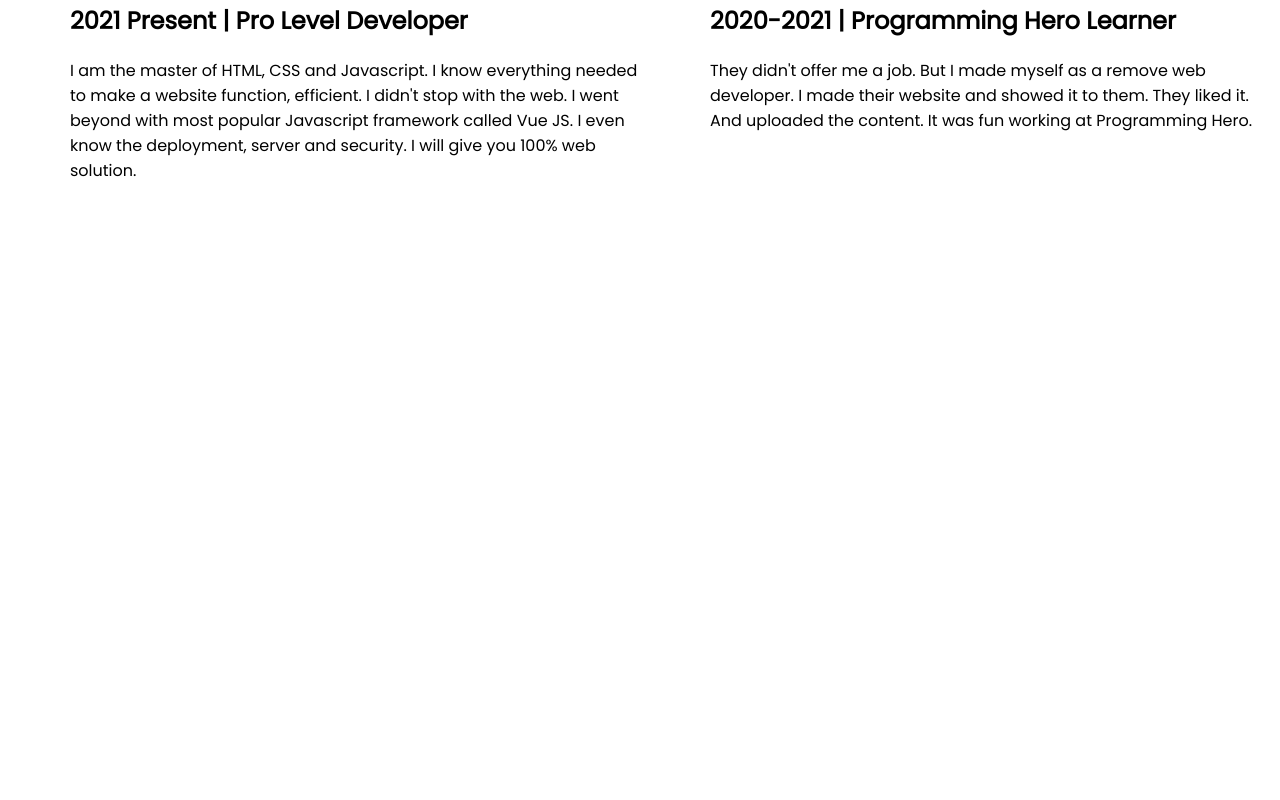
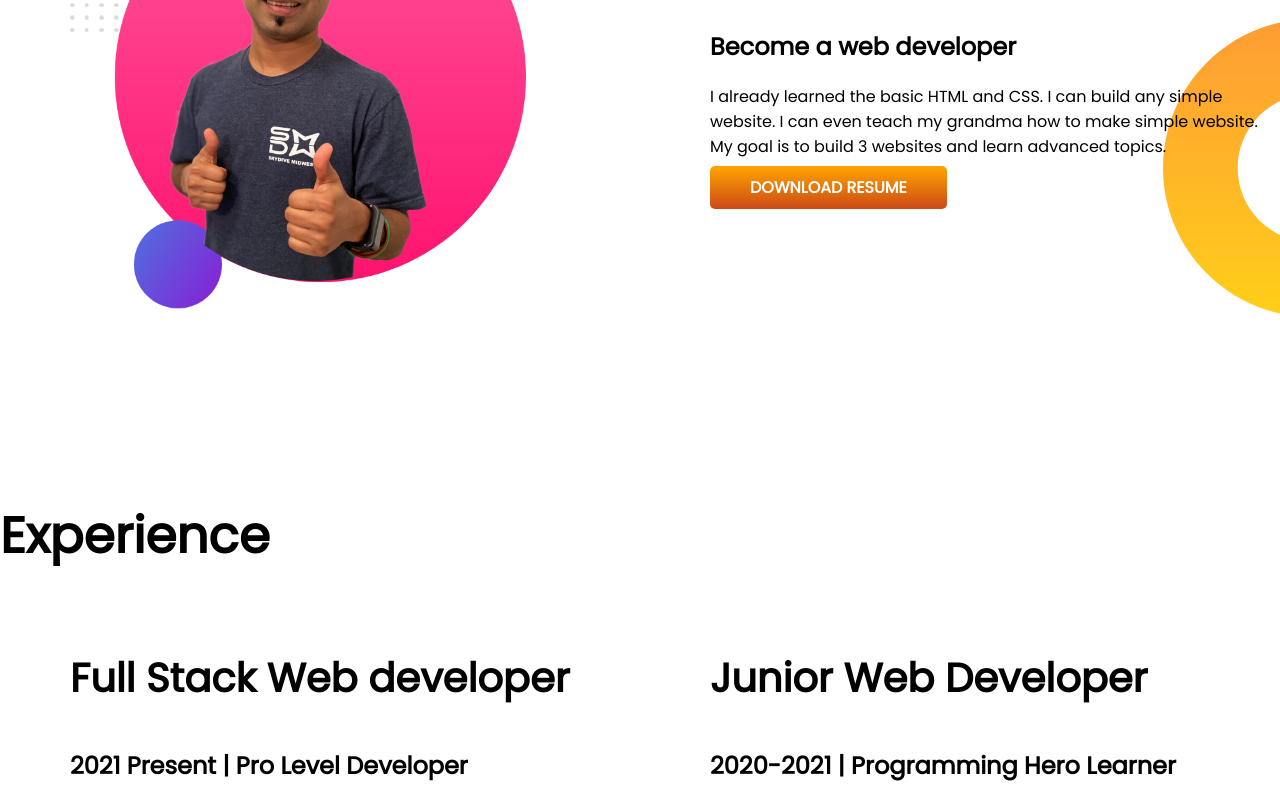
Before and after one commit to Shakil00077/Shakil-Portfolio, a plain HTML site: page index.html in a window 1280 px wide. Shown: the part 739-1539 px from the top of the page. Before the commit the page ends 938 px from the top, so only its background shows below. Drawn offline with Linux system fonts and the light colour scheme.

Commit message:
experiance are html aded

```diff
--- a/index.html
+++ b/index.html
@@ -21,7 +21,25 @@
         </div>
         <div class="half-width"><img src="images/jhankar.png" alt=""></div>
     </section>
+
+
+
+    <section class="middle-part">
+        <div class="half-width"><img src="images/jhankar2.png" alt=""></div>
+        <div class="half-width">
+            <h1>Dream Big</h1>
+            <h2>Become a web developer</h2>
+            <p>I already learned the basic HTML and CSS. I can build any simple website. I can even teach my grandma how to make simple website. My goal is to build 3 websites and learn advanced topics.</p>
+            <a class="hire-btn" target="blank" href="">DOWNLOAD RESUME</a>
+        </div>
+    </section>
+
+
+
     <h1>Experience</h1>
+
+
+
     <section>
         <div class="half-width">
             <h3>Full Stack Web developer</h3>
--- a/style.css
+++ b/style.css
@@ -10,6 +10,7 @@ h1{
 }
 section{
     display: flex;
+    padding-bottom: 150px;
 }
 .half-width{
     width: 50%;
@@ -33,3 +34,8 @@ section{
 h3{
     font-size: 40px;
 }
+.middle-part{
+    background-image: url(images/dream-bg.png);
+    background-repeat: no-repeat;
+    background-position: right;
+}
```
